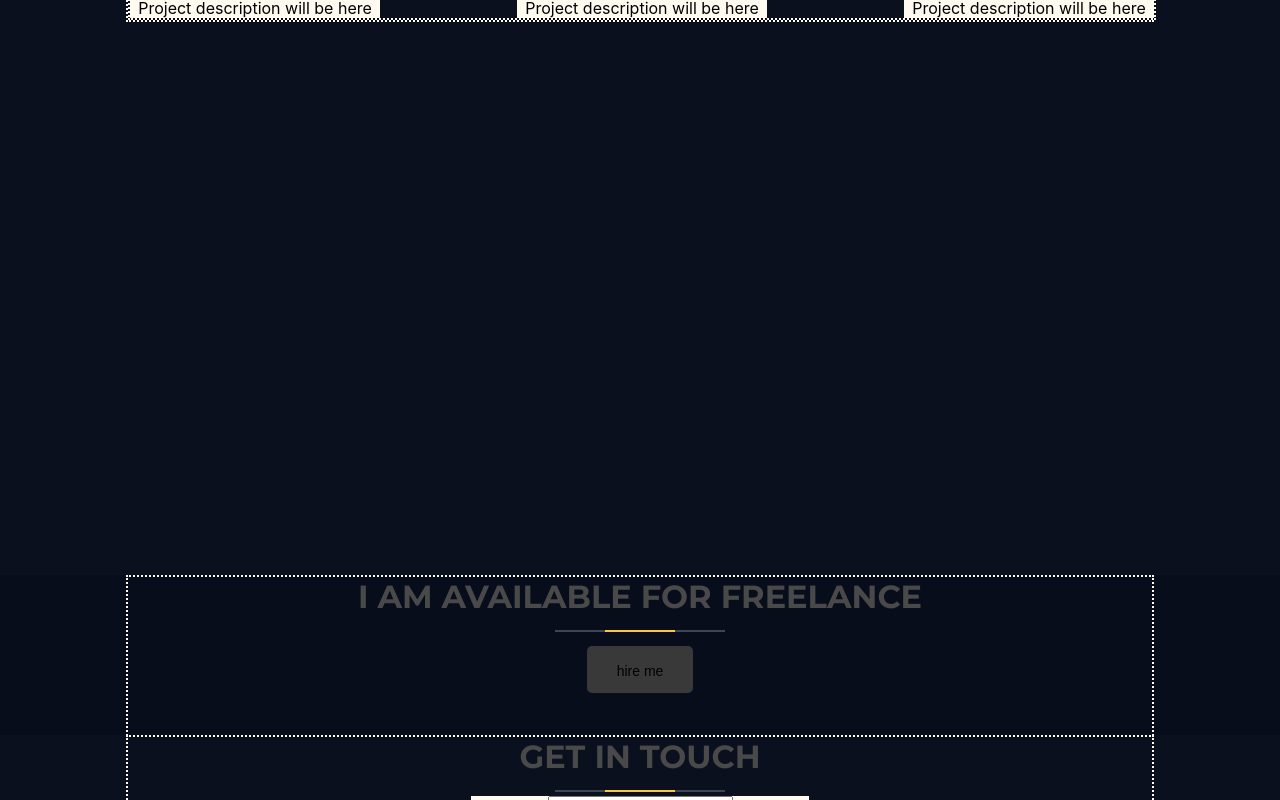
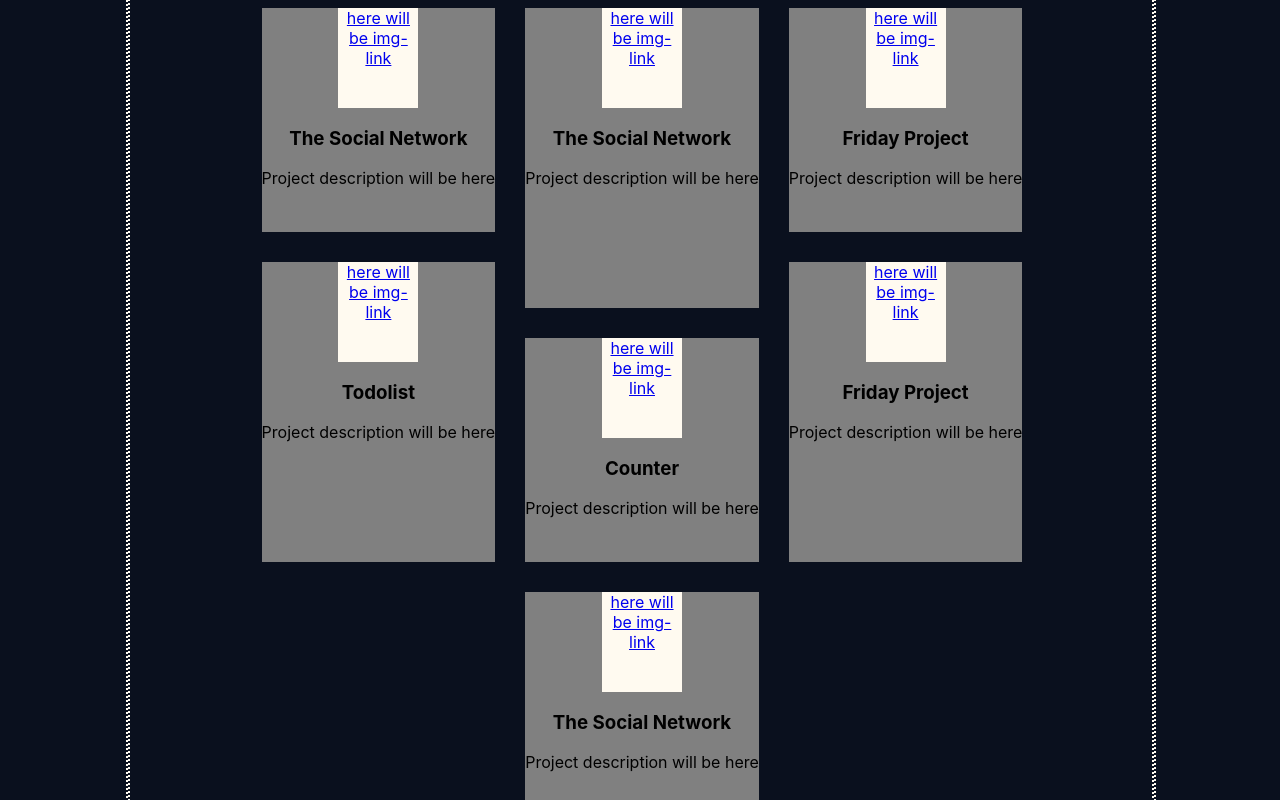
Before and after one commit to pmuzychenko/portfolio, a React (Create React App) app: page / in a window 1280 px wide. Shown: the part 2020-2820 px from the top of the page. Built offline with nearby package versions, Linux system fonts and the light colour scheme.

Commit message:
feat: add styles changes to Projects and Project components

```diff
--- a/src/projects/Projects.js
+++ b/src/projects/Projects.js
@@ -13,12 +13,55 @@
                 </div>
 
                 <div className={styles.projects}>
-                    <Project title={"Project 1"} description={"Project description will be here "}
-                             link={"link #1"} titleLink={"here will be img-link"}/>
-                    <Project title={"Project 2"} description={"Project description will be here"}
-                             link={"link #2"} titleLink={"here will be img-link"}/>
-                    <Project title={"Project 3"} description={"Project description will be here"}
-                             link={"link #3"} titleLink={"here will be img-link"}/>
+                    <div className={styles.mainSecond}>
+                        <div className={styles.secondSmall}>
+                            <Project title={"The Social Network"} description={"Project description will be here "}
+                                     link={"link #1"} titleLink={"here will be img-link"}/>
+                        </div>
+                        <div className={styles.secondBig}>
+                            <Project title={"Todolist"} description={"Project description will be here"}
+                                     link={"link #2"} titleLink={"here will be img-link"}/>
+                        </div>
+                    </div>
+
+                    <div className={styles.mainSecond}>
+                        <div className={styles.secondBig}>
+                            <Project title={"The Social Network"}
+                                     description={"Project description will be here"}
+                                     link={"link #4"} titleLink={"here will be img-link"}/>
+                        </div>
+                        <div className={styles.secondSmall}>
+                            <Project title={"Counter"} description={"Project description will be here"}
+                                     link={"link #3"} titleLink={"here will be img-link"}/>
+                        </div>
+                    </div>
+
+
+                    <div className={styles.mainSecond}>
+                        <div className={styles.secondSmall}>
+                            <Project title={"Friday Project"}
+                                     description={"Project description will be here"}
+                                     link={"link #5"} titleLink={"here will be img-link"}/>
+                        </div>
+                        <div className={styles.secondBig}>
+                            <Project title={"Friday Project"}
+                                     description={"Project description will be here"}
+                                     link={"link #6"} titleLink={"here will be img-link"}/>
+                        </div>
+                    </div>
+
+                    <div className={styles.mainSecond}>
+                        <div className={styles.secondBig}>
+                            <Project title={"The Social Network"}
+                                     description={"Project description will be here"}
+                                     link={"link #1"} titleLink={"here will be img-link"}/>
+                        </div>
+                        <div className={styles.secondSmall}>
+                            <Project title={"Todolist"} description={"Project description will be here"}
+                                     link={"link #2"} titleLink={"here will be img-link"}/>
+                        </div>
+                    </div>
+
                 </div>
             </div>
         </div>
--- a/src/projects/Projects.module.css
+++ b/src/projects/Projects.module.css
@@ -1,18 +1,43 @@
 .projectsBlock {
     min-height: 100vh;
+    padding: 80px 0;
 }
 
 .projectsContainer {
-    justify-content: flex-start;
+    display: flex;
     flex-direction: column;
 }
 
-.projects{
+.projects {
+    margin: 60px 0;
     border: 2px dotted floralwhite;
-    width: 100%;
+    min-width: 100%;
     display: flex;
-    justify-content: space-between;
+    justify-content: center;
+    align-items: flex-start;
     flex-wrap: wrap;
+}
+
+.secondMain {
+    margin-right: 30px;
+    margin-left: 30px;
+
+}
+.secondSmall {
+    margin-right: 15px;
+    margin-left: 15px;
+    margin-top: 30px;
+    background-color: gray;
+    height: 224px;
+}
+
+.secondBig {
+    margin-right: 15px;
+    margin-left: 15px;
+    margin-top: 30px;
+    background-color: gray;
+    height: 300px;
+
 }
 
 @media screen and (max-width: 936px) {
--- a/src/projects/project/Project.module.css
+++ b/src/projects/project/Project.module.css
@@ -1,6 +1,4 @@
 .project {
-    width: 250px;
-    background-color: floralwhite;
     display: flex;
     flex-direction: column;
     align-items: center;
```
